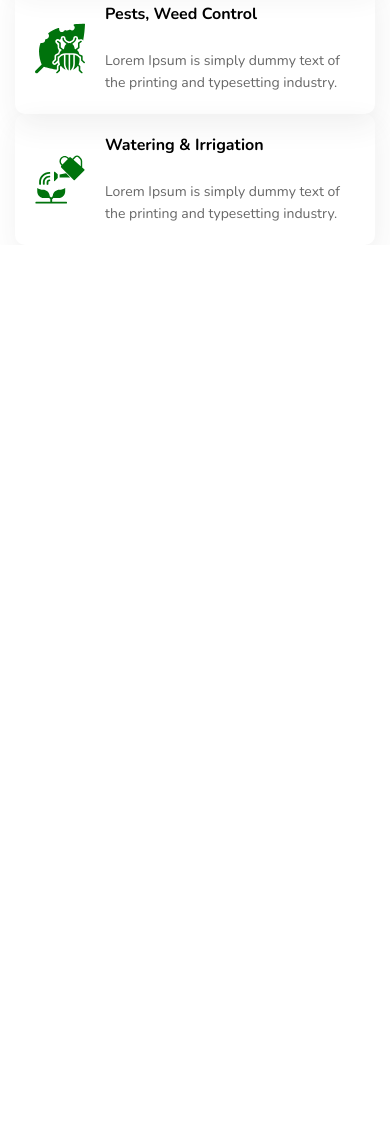
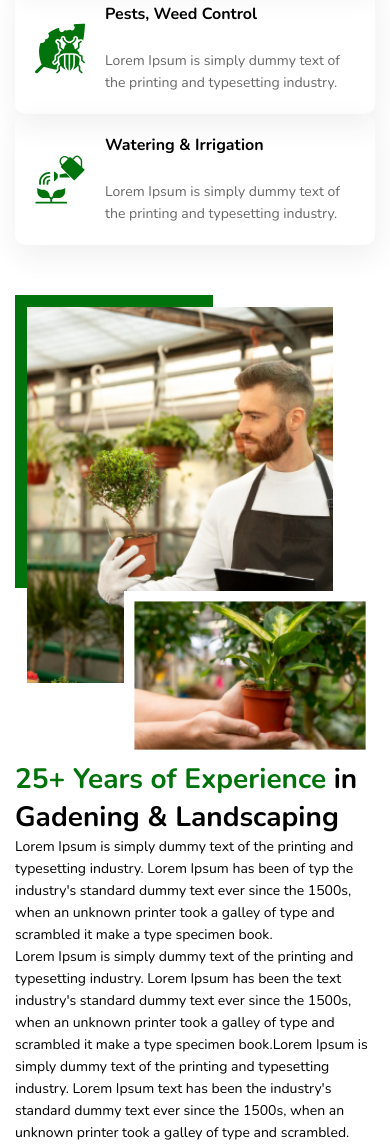
Before and after one commit to tetiana-kozak/plants, a plain HTML site: page index.html in a window 390 px wide. Shown: the part 1895-3039 px from the top of the page. Before the commit the page ends 2140 px from the top, so only its background shows below. Drawn offline with nearby package versions, Linux system fonts and the light colour scheme.

Commit message:
made images in experience section responsive

```diff
--- a/index.html
+++ b/index.html
@@ -227,6 +227,7 @@
       </div>
     </header>
     <main class="main">
+
       <section class="container-fluid">
         <div class="general">
           <div class="content">
@@ -264,6 +265,7 @@
           <img src="assets/pictures/pic1.jpg" alt="" class="image" />
         </div>
       </section>
+
       <section class="services">
         <div class="container">
           <div class="row">
@@ -416,6 +418,28 @@
           </div>
         </div>
       </section>
+
+      <section class="experience">
+        <div class="container">
+          <div class="row">
+            <div class="col-12 col-6">
+              <div class="images">
+                <div class="bg-rectangle"></div>
+                <img src="assets/pictures/pic2.jpg" alt="" class="img-main">
+                <img src="assets/pictures/pic3.jpg" alt="" class="img-front">
+              </div>
+            </div>
+            <div class="col-12 col-6">
+              <div class="content">
+                <h2 class="title"> <span> 25+ Years of Experience </span> in Gadening & Landscaping</h2>
+                <p class="paragraph">Lorem Ipsum is simply dummy text of the printing and typesetting industry. Lorem Ipsum has been of typ the industry's standard dummy text ever since the 1500s, when an unknown printer took a galley of type and scrambled it make a type specimen book.</p>
+
+                <p class="paragraph">Lorem Ipsum is simply dummy text of the printing and typesetting industry. Lorem Ipsum has been the text industry's standard dummy text ever since the 1500s, when an unknown printer took a galley of type and scrambled it make a type specimen book.Lorem Ipsum is simply dummy text of the printing and typesetting industry. Lorem Ipsum text has been the industry's standard dummy text ever since the 1500s, when an unknown printer took a galley of type and scrambled.</p>
+              </div>
+            </div>
+          </div>
+        </div>
+      </section>
     </main>
     <footer class="footer"></footer>
   </body>
--- a/style/_main.scss
+++ b/style/_main.scss
@@ -186,3 +186,37 @@ section {
     }
   }
 }
+
+.experience {
+  .images {
+    position: relative;
+    height: fit-content;
+    .bg-rectangle {
+      width: 55%;
+      height: 63%;
+      background: $theme-main-color;
+      position: absolute;
+      top: 0;
+      left: 0;
+      z-index: 1;
+    }
+    .img-main {
+      position: relative;
+      padding: 12px 42px 0 12px;
+      z-index: 10;
+      width: 100%;
+      margin-bottom: calc(94 / 462) * 100%;
+    }
+    .img-front {
+      position: absolute;
+      bottom: 0;
+      right: 0;
+      z-index: 20;
+      width: calc(241 / 345) * 100%;
+    }
+  }
+
+  .content {
+
+  }
+}
--- a/style/_media.scss
+++ b/style/_media.scss
@@ -1,6 +1,6 @@
 /* laptop */
 @media (min-width: 780px) {
-  .col-6 {
+  .services .col-6 {
     flex: 0 0 50%;
     max-width: 50%;
   }
@@ -8,7 +8,7 @@
 
 /* desktop */
 @media (min-width: 1200px) {
-  .col-3 {
+  .services .col-3 {
     flex: 0 0 25%;
     max-width: 25%;
   }
@@ -325,6 +325,13 @@
       }
     }
   }
+
+  .experience {
+     .col-6 {
+      flex: 0 0 50%;
+      max-width: 50%;
+    }
+  }
 }
 
 /* desktop - XL */
```
Also changed, not shown: assets/pictures/pic2.jpg (added), assets/pictures/pic3.jpg (added), style/style.css.
